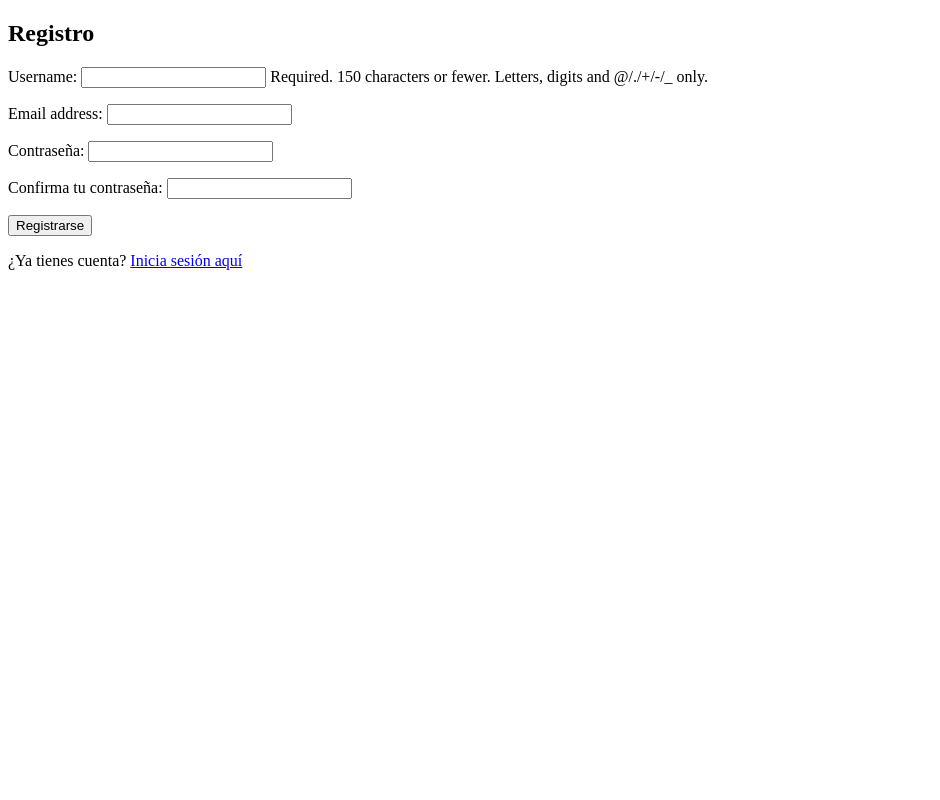
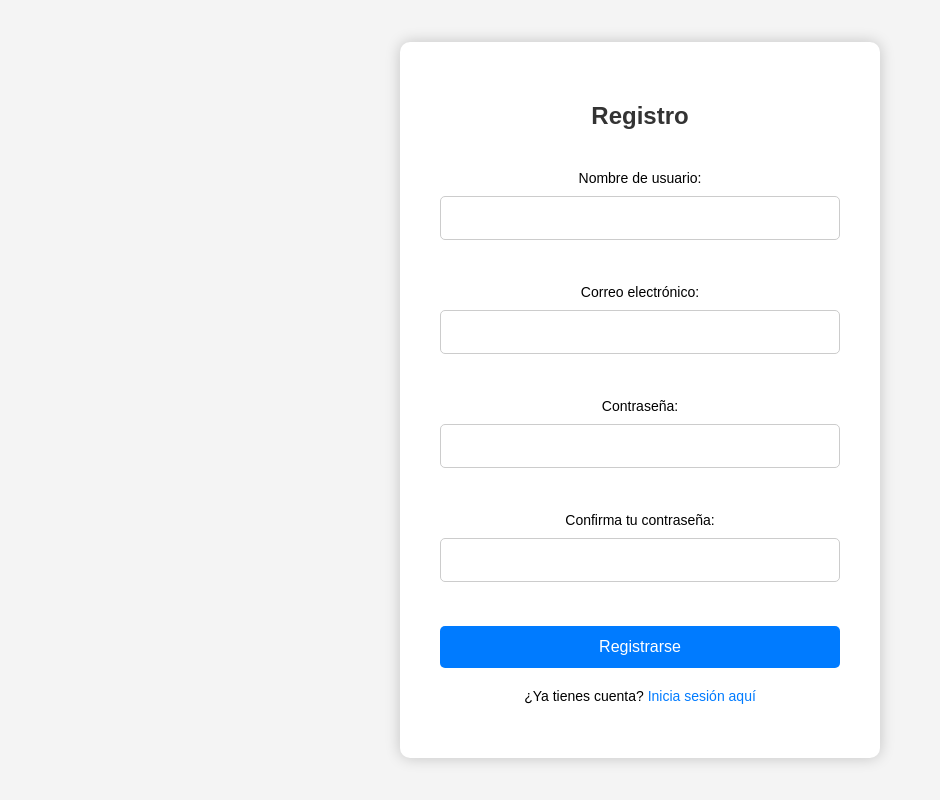
Before and after one commit to venusielo/Aplicacion-Web, a Django app: page /registro/ in a window 1280 px wide. Shown: the whole page, without its empty margins (0-940 px from the left). Run offline with Django 5.2, Linux system fonts and the light colour scheme.

Commit message:
mejoras visuales

```diff
--- a/aplicacionING/forms.py
+++ b/aplicacionING/forms.py
@@ -7,6 +7,8 @@ from django.contrib.auth.models import User
 
 
 class CustomAuthenticationForm(AuthenticationForm):
+    username = forms.CharField(label='Usuario')
+    password = forms.CharField(label='Contraseña', widget=forms.PasswordInput)
     error_messages = {
         'invalid_login': _(
             "Usuario o contraseña incorrectos. Por favor, intenta nuevamente."
@@ -15,11 +17,16 @@ class CustomAuthenticationForm(AuthenticationForm):
     }
 
 class ProjectFolderForm(forms.ModelForm):
+    name = forms.CharField(label='Nombre')
+    description = forms.CharField(label='Descripcion')
     class Meta:
         model = ProjectFolder
         fields = ['name', 'description']
 
 class ActivityFolderForm(forms.ModelForm):
+    name = forms.CharField(label='Nombre')
+    description = forms.CharField(label='Descripcion')
+    due_date= forms.CharField(label="Fecha de Termino")
     class Meta:
         model = ActivityFolder
         fields = ['name', 'description', 'due_date']
@@ -28,7 +35,8 @@ class ActivityFolderForm(forms.ModelForm):
         }
 
 class RegistroForm(forms.ModelForm):
-
+    username = forms.CharField(label='Nombre de usuario')  # Etiqueta personalizada
+    email = forms.EmailField(label='Correo electrónico')  # Etiqueta personalizada
     password1 = forms.CharField(label='Contraseña', widget=forms.PasswordInput)
     password2 = forms.CharField(label='Confirma tu contraseña', widget=forms.PasswordInput)
 
@@ -52,6 +60,8 @@ class RegistroForm(forms.ModelForm):
 
 
 class ProjectForm(forms.ModelForm):
-        class Meta:
+    name = forms.CharField(label='Nombre')
+    description = forms.CharField(label='Descripcion')
+    class Meta:
             model = ProjectFolder
             fields = ['name', 'description']
--- a/aplicacionING/templates/registration/registro.html
+++ b/aplicacionING/templates/registration/registro.html
@@ -3,9 +3,78 @@
 <head>
     <meta charset="UTF-8">
     <meta name="viewport" content="width=device-width, initial-scale=1.0">
-    <title>Registro</title>
+    <title>Registro - CatNest</title>
+    <style>
+        body {
+            font-family: Arial, sans-serif;
+            background-color: #f4f4f4;
+            margin: 0;
+            padding: 0;
+            display: flex;
+            justify-content: center;
+            align-items: center;
+            height: 100vh;
+        }
+        .container {
+            width: 400px;
+            padding: 40px;
+            background: white;
+            border-radius: 10px;
+            box-shadow: 0 0 15px rgba(0, 0, 0, 0.2);
+            text-align: center;
+        }
+        h2 {
+            margin-bottom: 20px;
+            font-size: 24px;
+            color: #333;
+        }
+        form {
+            display: flex;
+            flex-direction: column;
+        }
+        input[type="text"], input[type="password"], input[type="email"] {
+            padding: 12px;
+            margin: 10px 0;
+            border: 1px solid #ccc;
+            border-radius: 5px;
+            font-size: 16px;
+            width: 100%;  /* Se asegura que los inputs ocupen todo el ancho disponible */
+            box-sizing: border-box;
+        }
+        button {
+            padding: 12px;
+            margin-top: 20px;
+            background-color: #007bff; /* Color azul */
+            border: none;
+            color: white;
+            font-size: 16px;
+            border-radius: 5px;
+            cursor: pointer;
+            width: 100%;
+        }
+        button:hover {
+            background-color: #0056b3; /* Azul más oscuro al pasar el mouse */
+        }
+        p {
+            margin-top: 20px;
+            font-size: 14px;
+        }
+        a {
+            color: #007bff;
+            text-decoration: none;
+        }
+        a:hover {
+            text-decoration: underline;
+        }
+        .help-text {
+            font-size: 12px;
+            color: #666;
+            margin-bottom: 10px;
+        }
+    </style>
 </head>
 <body>
+    <div class="container">
         <h2>Registro</h2>
         <form method="post">
             {% csrf_token %}
@@ -13,5 +82,6 @@
             <button type="submit">Registrarse</button>
         </form>
         <p>¿Ya tienes cuenta? <a href="{% url 'login' %}">Inicia sesión aquí</a></p>
+    </div>
 </body>
 </html>
--- a/ingenieria_django/settings.py
+++ b/ingenieria_django/settings.py
@@ -108,7 +108,7 @@ AUTH_PASSWORD_VALIDATORS = [
 # Internationalization
 # https://docs.djangoproject.com/en/5.1/topics/i18n/
 
-LANGUAGE_CODE = 'en-us'
+LANGUAGE_CODE = 'es'
 
 TIME_ZONE = 'UTC'
 
--- a/myenv/pyvenv.cfg
+++ /dev/null
@@ -1,5 +0,0 @@
-home = /usr/bin
-include-system-site-packages = false
-version = 3.12.3
-executable = /usr/bin/python3.12
-command = /usr/bin/python3 -m venv /home/dani/Documentos/Aplicacion-Web/myenv
```
Also changed, not shown: aplicacionING/templates/registration/login.html (+43 -18 lines), aplicacionING/static/images/lovepik-vector-color-rectangular-border-png-image_401060606.png (added), 13 other files. Lines whose indentation alone changed are shown as unchanged.
